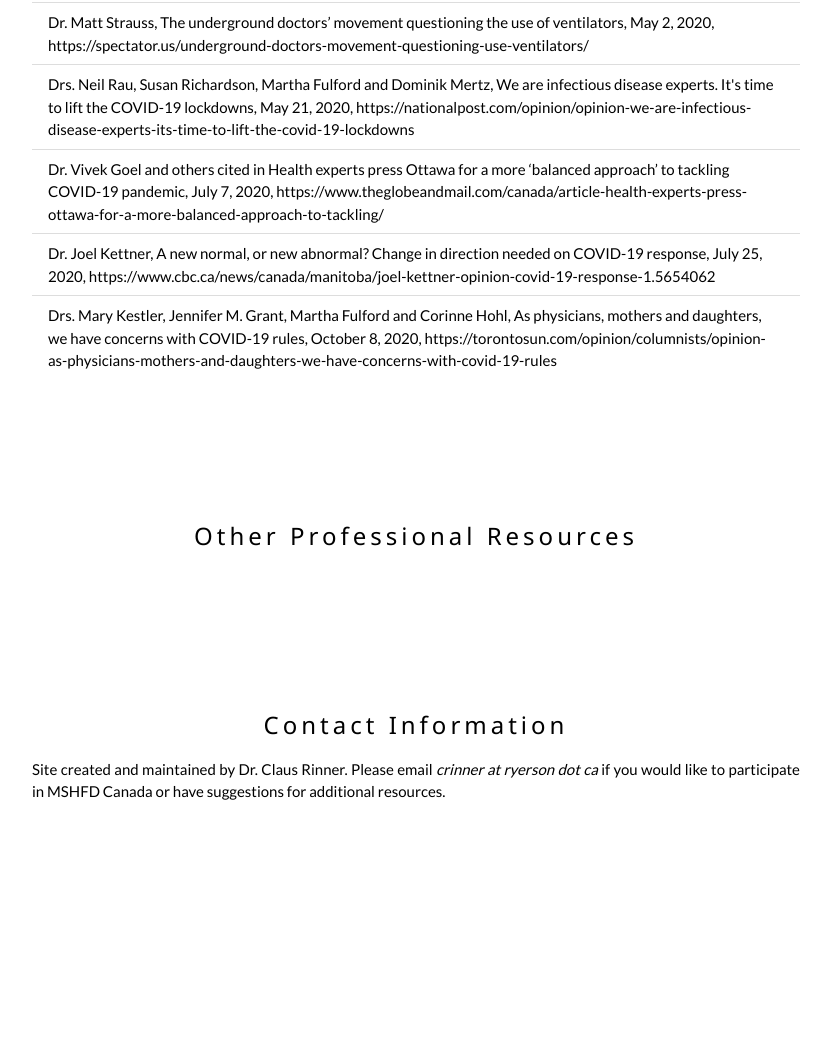
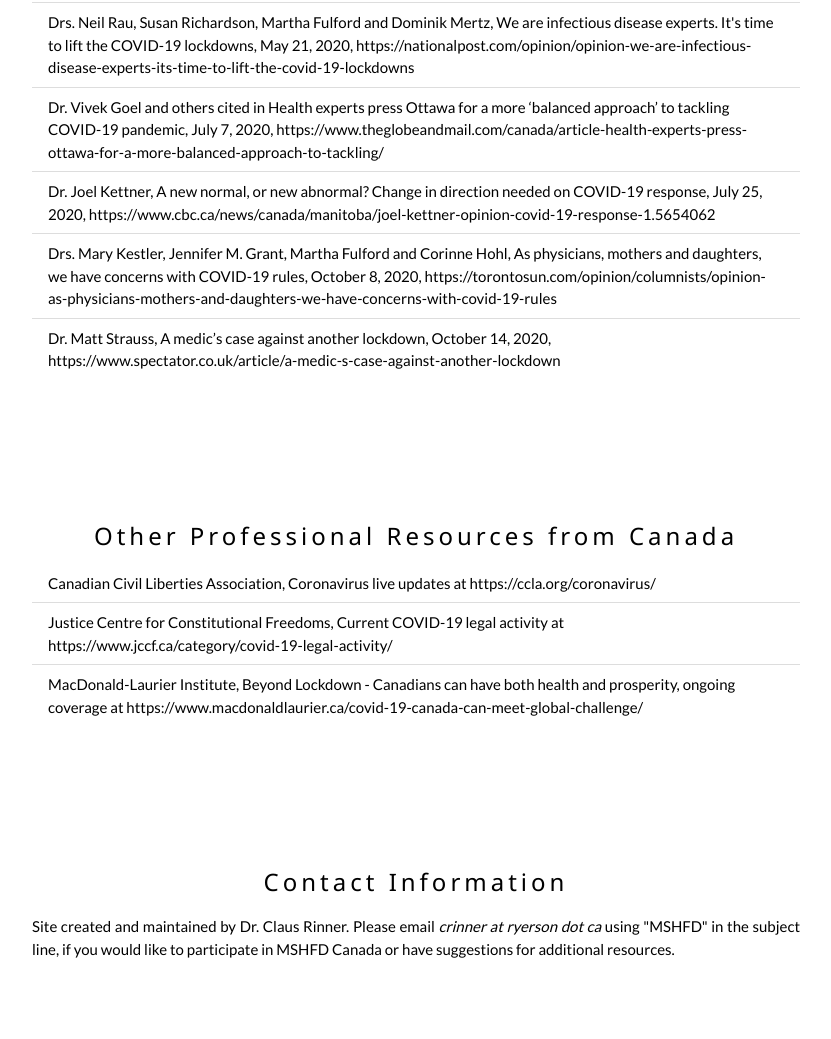
Before and after one commit to crinner/mshfd, a plain HTML site: page index.html in a window 1280 px wide. Shown: the part 976-2015 px from the top of the page, without its empty margins (224-1055 px from the left). Before the commit the page ends 1858 px from the top, so only its background shows below. Drawn offline with nearby package versions, Linux system fonts and the light colour scheme.

Commit message:
Update index.html
added other resources

```diff
--- a/index.html
+++ b/index.html
@@ -54,6 +54,7 @@
     <h3 class="w3-wide">MSHFD Canada - Medical professionals and Scientists for Health, Freedom, and Democracy</h3>
     <p class="w3-justify">This is the site of MSHFD Canada, the Canadian chapter of Medical professionals and Scientists for Health, Freedom, and Democracy. Founded in Germany as <a href="https://www.mwgfd.de/" target=_blank>MWGFD</a> in May 2020, MSHFD is an association of physicians and other members of the medical and nursing professions as well as researchers working in health and related fields. Members of the association recognize physical, mental, spiritual and social health and well-being as the highest good of humankind. We are committed to defending freedom and democracy as necessary a foundation for individual and public health.</p>
     <p class="w3-justify">During the ongoing corona crisis, the association promotes evidence-based decision-making. A broader range of professional perspectives regarding the Sars-CoV-2 virus and government responses to COVID-19 has to be heard. We will be sharing dissenting opinions of Canadian doctors that are under-represented in the mainstream media. <em>Please note that information posted on this site does not necessarily represent the views of the association or its members; rather, it is shared in the spirit of open debate.</em></p>
+    <!--p class="w3-justify"></p-->
   </div>
 
   <!-- Doctors -->
@@ -62,24 +63,33 @@
     <ul class="w3-ul w3-left-align w3-hoverable">
          <li>Dr. Richard Schabas, Strictly by the numbers, the coronavirus does not register as a dire global crisis, March 9, 2020, https://www.theglobeandmail.com/opinion/article-strictly-by-the-numbers-the-coronavirus-does-not-register-as-a-dire/</li>
          <li>Dr. Matt Strauss, Herd immunity might still be crucial in the fight against coronavirus, March 27, 2020, https://spectator.us/herd-immunity-crucial-fight-against-coronavirus/</li>
-         <li>Dr. Matt Strauss, The underground doctors’ movement questioning the use of ventilators, May 2, 2020, https://spectator.us/underground-doctors-movement-questioning-use-ventilators/</li>
          <li>Drs. Neil Rau, Susan Richardson, Martha Fulford and Dominik Mertz, We are infectious disease experts. It's time to lift the COVID-19 lockdowns, May 21, 2020, https://nationalpost.com/opinion/opinion-we-are-infectious-disease-experts-its-time-to-lift-the-covid-19-lockdowns</li>
          <li>Dr. Vivek Goel and others cited in Health experts press Ottawa for a more ‘balanced approach’ to tackling COVID-19 pandemic, July 7, 2020, https://www.theglobeandmail.com/canada/article-health-experts-press-ottawa-for-a-more-balanced-approach-to-tackling/</li>
          <li>Dr. Joel Kettner, A new normal, or new abnormal? Change in direction needed on COVID-19 response, July 25, 2020, https://www.cbc.ca/news/canada/manitoba/joel-kettner-opinion-covid-19-response-1.5654062</li>
          <li>Drs. Mary Kestler, Jennifer M. Grant, Martha Fulford and Corinne Hohl, As physicians, mothers and daughters, we have concerns with COVID-19 rules, October 8, 2020, https://torontosun.com/opinion/columnists/opinion-as-physicians-mothers-and-daughters-we-have-concerns-with-covid-19-rules</li>
+         <li>Dr. Matt Strauss, A medic’s case against another lockdown, October 14, 2020, https://www.spectator.co.uk/article/a-medic-s-case-against-another-lockdown</li>
+         <!--li></li-->
     </ul>
+    <!--p class="w3-justify"></p-->
   </div>
 
   <!-- Other -->
   <div class="w3-container w3-content w3-center w3-padding-64" style="max-width:800px" id="other">
-    <h3 class="w3-wide">Other Professional Resources</h3>
-    <p class="w3-justify"></p>
+    <h3 class="w3-wide">Other Professional Resources from Canada</h3>
+    <ul class="w3-ul w3-left-align w3-hoverable">
+         <li>Canadian Civil Liberties Association, Coronavirus live updates at https://ccla.org/coronavirus/</li>
+         <li>Justice Centre for Constitutional Freedoms, Current COVID-19 legal activity at https://www.jccf.ca/category/covid-19-legal-activity/</li>
+         <li>MacDonald-Laurier Institute, Beyond Lockdown - Canadians can have both health and prosperity, ongoing coverage at https://www.macdonaldlaurier.ca/covid-19-canada-can-meet-global-challenge/</li>
+         <!--li></li-->
+    </ul>
+    <!--p class="w3-justify"></p-->
   </div>
 
   <!-- Contact -->
   <div class="w3-container w3-content w3-center w3-padding-64" style="max-width:800px" id="contact">
     <h3 class="w3-wide">Contact Information</h3>
-    <p class="w3-justify">Site created and maintained by Dr. Claus Rinner. Please email <em>crinner at ryerson dot ca</em> if you would like to participate in MSHFD Canada or have suggestions for additional resources. </p>
+    <p class="w3-justify">Site created and maintained by Dr. Claus Rinner. Please email <em>crinner at ryerson dot ca</em> using "MSHFD" in the subject line, if you would like to participate in MSHFD Canada or have suggestions for additional resources. </p>
+    <!--p class="w3-justify"></p-->
   </div>
 
 <!-- End Page Content -->
```
